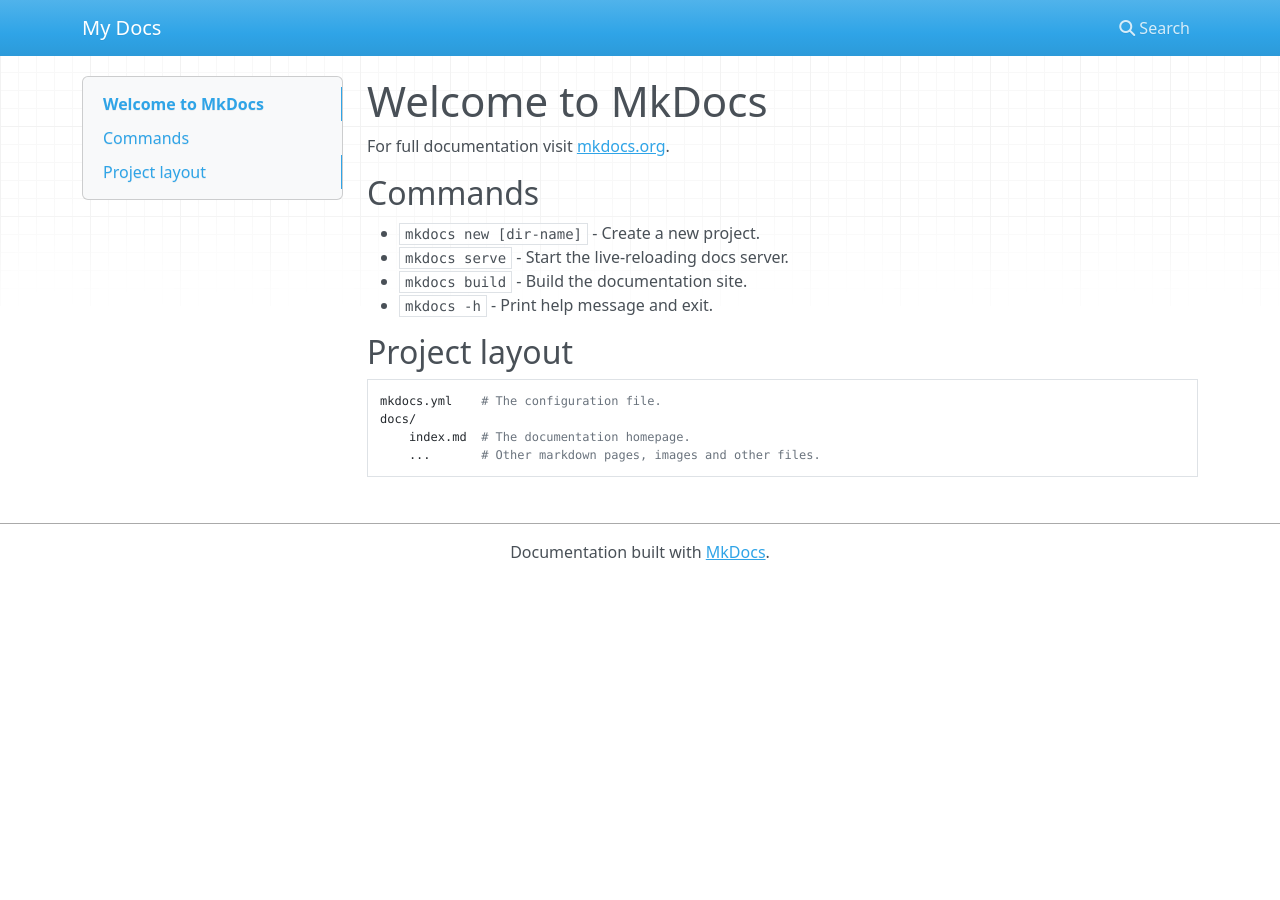
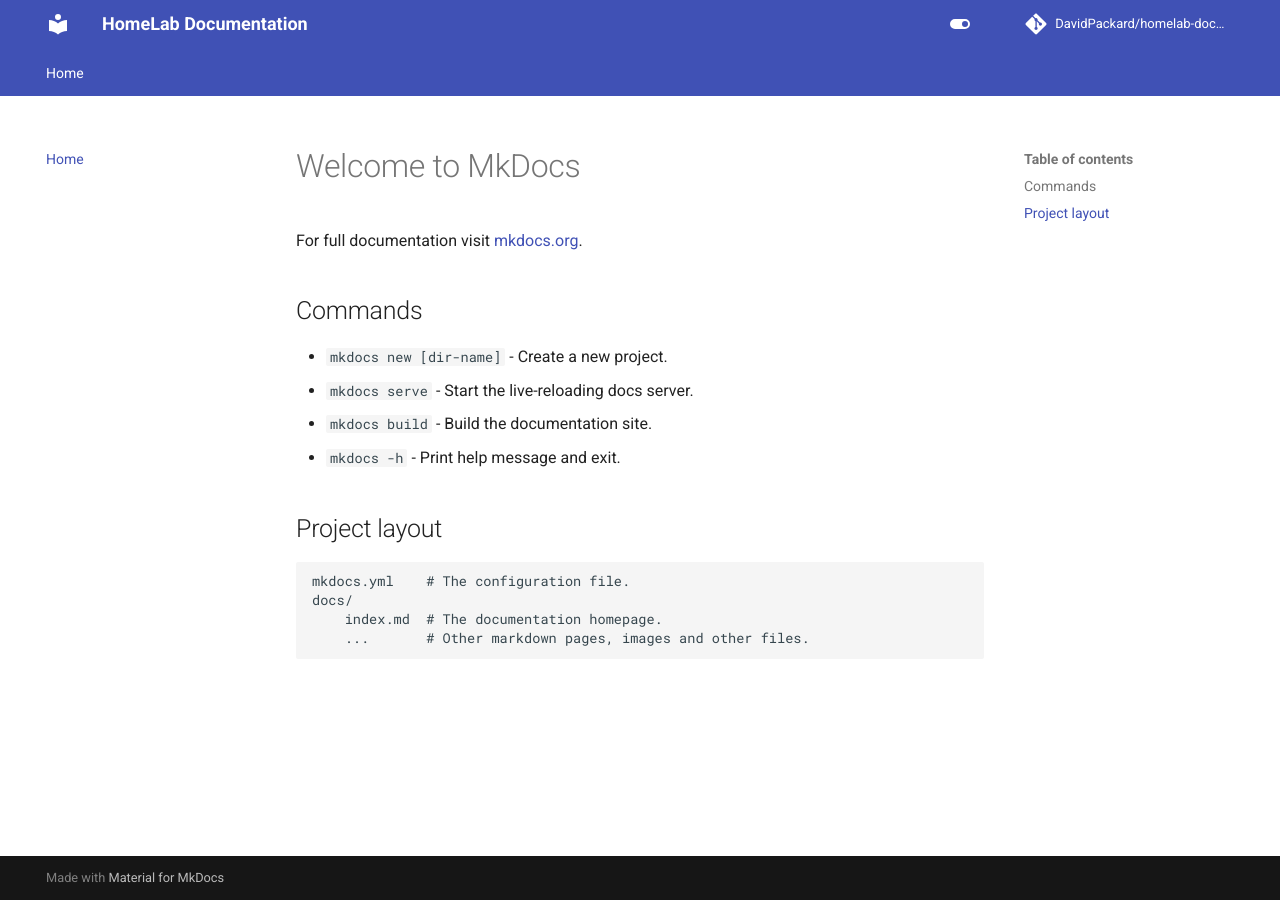
Before and after one commit to DavidPackard/homelab-documentation, an MkDocs documentation site: the page built from docs/index.md, in a window 1280 px wide. Built offline with MkDocs 1.6.1 and Material for MkDocs 9.7.7, drawn with Linux system fonts in a browser that asks for light colours; nearby versions of some CDN libraries; comment, search, counter and statistics services are not loaded.

Commit message:
vault backup: 2025-01-31 16:50:44

```diff
--- a/mkdocs.yml
+++ b/mkdocs.yml
@@ -1 +1,123 @@
-site_name: My Docs
+site_name: HomeLab Documentation
+site_description: Documentation for my HomeLab
+#site_url: https://docs.james-hackett.ie/
+
+repo_name: DavidPackard/homelab-documentation
+repo_url: https://github.com/DavidPackard/homelab-documentation
+
+theme:
+  #logo: assets/logo.png
+  #favicon: assets/favicon.png
+  name: material
+  # custom_dir: overrides
+
+  features:
+    - content.code.annotate
+    - navigation.expand
+    - navigation.indexes
+    - navigation.sections
+    - navigation.tabs
+    - navigation.top
+    - search.highlight
+    - search.share
+    - search.suggest
+
+  include_search_page: false
+  search_index_only: true
+
+  palette:
+    - scheme: default
+      primary: indigo
+      accent: indigo
+      toggle:
+        icon: material/toggle-switch
+        name: Switch to dark mode
+    - scheme: slate
+      primary: red
+      accent: red
+      toggle:
+        icon: material/toggle-switch-off-outline
+        name: Switch to light mode
+
+  shortcuts:
+    help: 191 # ?
+    next: 78 # n
+    previous: 80 # p
+    search: 83 # s
+
+  nav_style: light
+
+  plugins:
+    - search
+    - minify:
+      minify_html: true
+    - git-revision-date
+
+plugins:
+  - material-plausible
+
+markdown_extensions:
+  - admonition
+  - abbr
+  - attr_list
+  - def_list
+  - footnotes
+  - meta
+  - md_in_html
+  - toc:
+      permalink: ⚓︎
+      slugify: !!python/name:pymdownx.slugs.uslugify
+  - pymdownx.arithmatex:
+      generic: true
+  - pymdownx.betterem:
+      smart_enable: all
+  - pymdownx.caret
+  - pymdownx.details
+  - pymdownx.tasklist:
+      custom_checkbox: true
+  - pymdownx.emoji:
+      emoji_index: !!python/name:materialx.emoji.twemoji
+      emoji_generator: !!python/name:materialx.emoji.to_svg
+  - pymdownx.highlight:
+      anchor_linenums: true
+  - pymdownx.inlinehilite
+  - pymdownx.keys
+  - pymdownx.magiclink:
+      repo_url_shorthand: true
+      user: squidfunk
+      repo: mkdocs-material
+  - pymdownx.mark
+  - pymdownx.smartsymbols
+  - pymdownx.superfences:
+      custom_fences:
+        - name: mermaid
+          class: mermaid
+          format: !!python/name:pymdownx.superfences.fence_code_format
+  - pymdownx.tabbed:
+      alternate_style: true
+  - pymdownx.tasklist:
+      custom_checkbox: true
+  - pymdownx.tilde
+
+nav:
+  - Home: index.md
+#  - Procedures: procedures.md
+#  - Services:
+#      - Services: services/index.md
+#      - HedgeDoc: services/hedgedoc.md
+#      - DDClient: services/ddclient.md
+#      - Media: services/media.md
+#      - Paperless: services/paperless.md
+#      - Unifi-Controller: services/unifi-controller.md
+#      - Fileshare: services/fileshare.md
+#  - Hardware:
+#      - Device List: hardware/device-list.md
+#      - PC: hardware/pc.md
+#      - Dell OptiPlex 7040: hardware/optiplex-7040.md
+#      - Synology DS920+: hardware/synology-nas.md
+#      - Raspberry Pi: hardware/raspberry-pi.md
+#      - Laptop: hardware/laptop.md
+#      - Ubiquiti Switch: hardware/switch.md
+#  - Images:
+#      - images/index.md
+#  - Todo: todo.md
```
Also changed, not shown: 1 other file.
